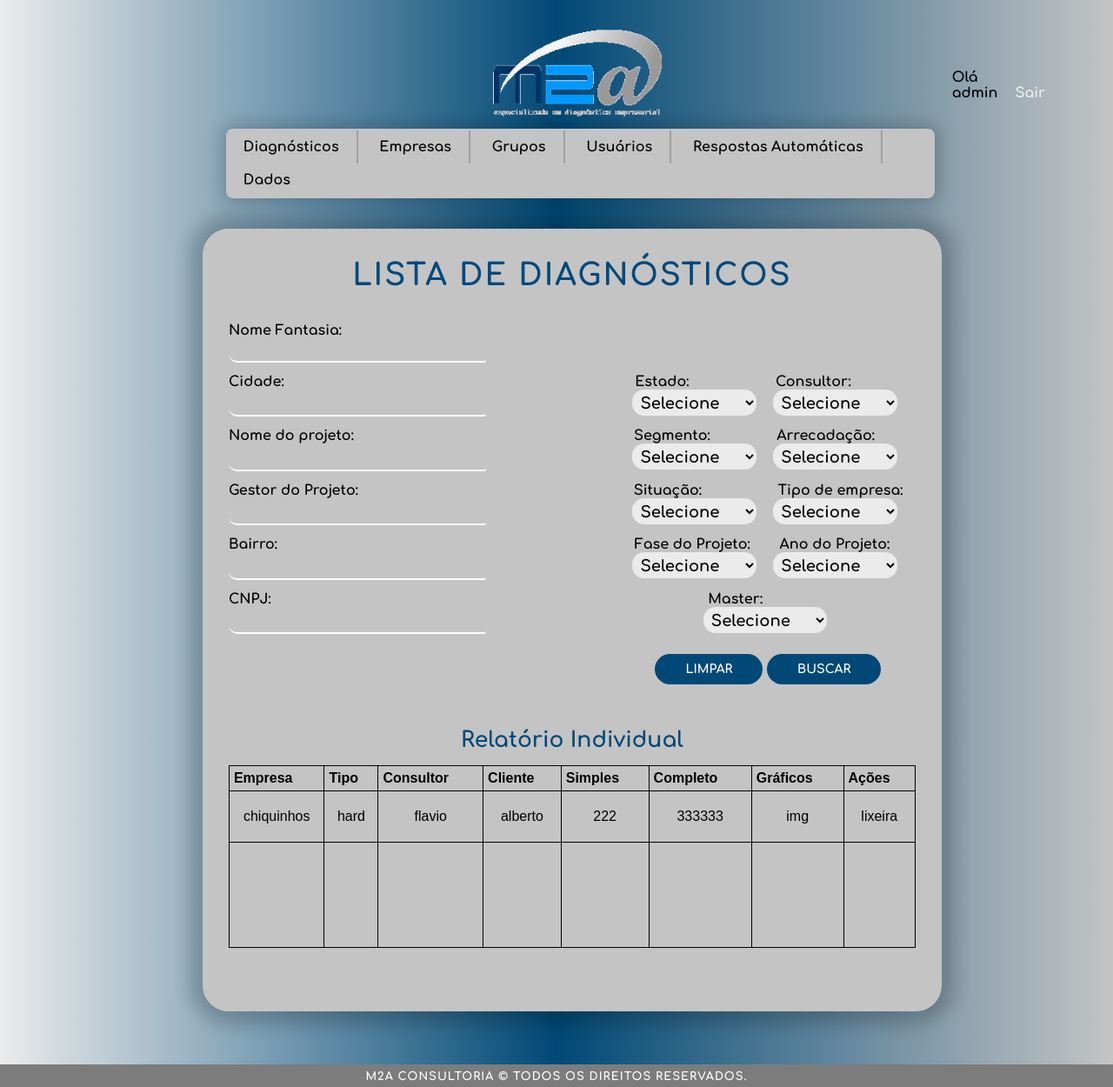
After one commit to Axpower22/M2A_Project, a Django app: page /lista_diagnosticos/ in a window 1280 px wide. The commit adds this page. Shown: the whole page at 87% size. Run offline with Django 3.2, Linux system fonts and the light colour scheme.

Commit message:
parte da tela de lista de diagnosticos/cadastro_empresa

```diff
--- a/M2A/urls.py
+++ b/M2A/urls.py
@@ -15,7 +15,7 @@ Including another URLconf
 """
 from django.contrib import admin
 from django.urls import path
-from M2A_app.views import msg_test, msg_test2, datahora, login, cadastro_usuario, cadastro_empresa
+from M2A_app.views import msg_test, msg_test2, datahora, login, cadastro_usuario, cadastro_empresa, lista_diagnostico
 
 urlpatterns = [
     path('admin/', admin.site.urls),
@@ -25,5 +25,7 @@ urlpatterns = [
     path('login/', login),
     path('cadastro_usuario/', cadastro_usuario),
     path('cadastro_empresa/', cadastro_empresa),
+    path('lista_diagnosticos/', lista_diagnostico),
+
 
 ]
--- a/M2A_app/Templates/M2A_app/cadastro_empresa.html
+++ b/M2A_app/Templates/M2A_app/cadastro_empresa.html
@@ -140,8 +140,7 @@
                 <h2>Informações do Responsável</h2>
             </div>
 
-            <footer>M2A CONSULTORIA © TODOS OS DIREITOS RESERVADOS.</footer>
-
+        <footer>M2A CONSULTORIA © TODOS OS DIREITOS RESERVADOS.</footer>
         </div>
         <script src="{% static 'M2A_app/js/main.js' %}"></script>
     </body>
--- /dev/null
+++ b/M2A_app/Templates/M2A_app/lista_diagnostico.html
@@ -0,0 +1,213 @@
+<!DOCTYPE html>
+<html lang="pt-BR" dir="ltr">
+    <head>
+        {% load static %}
+        <link rel="stylesheet" href="{% static 'M2A_app/css/lista_diagnostico.css' %}">
+        <link rel="shortcut icon" href="{%static 'M2A_app/img/favicon_m2a.ico' %}">
+        <link href="https://fonts.googleapis.com/css2?family=Comfortaa:wght@700&display=swap" rel="stylesheet">
+
+        <meta charset="UTF-8">
+
+        <title>Lista de Diagnósticos</title>
+    </head>
+
+    <body>
+        <div class="container">
+            <header>
+                <img src="{% static 'M2A_app/img/m2a-logo.png' %}" id="logo" draggable = "false" unselectable="on">
+                <nav>
+                    <ul class="nav_links">
+                        <li><a href="#">Diagnósticos</a></li>
+                        <li><a href="#">Empresas</a></li>
+                        <li><a href="#">Grupos</a></li>
+                        <li><a href="#">Usuários</a></li>
+                        <li><a href="#">Respostas Automáticas</a></li>
+                        <li id="ultimo_li"><a href="#">Dados</a></li>
+                    </ul>
+                </nav>
+                <p id="logger">Olá admin<a href="#" style="margin-left: 20px;">Sair</a></p>
+            </header>
+
+            <div class="info">
+                <h1>Lista de Diagnósticos</h1>
+
+                <form autocomplete="off">
+                    <label id="lb_nf">Nome Fantasia:</label>
+
+
+                    <br>
+
+                    <input type="text" name="nome_fantasia" autocomplete="off">
+
+
+                    <br>
+
+                    <label id="lb_cidade">Cidade:</label>
+                    <label id="lb_estado">Estado:</label>
+                    <label id="lb_consultor">Consultor:</label>
+
+                    <br>
+
+                    <input type="text" name="cidade" autocomplete="off">
+
+                    <select class="selects" name="select_estado">
+                        <option hidden value="">Selecione</option>
+                        <option value="AC">AC-Acre</option>
+                        <option value="AL">AL-Alagoas</option>
+                        <option value="AP">AP-Amapá</option>
+                        <option value="AM">AM-Amazonas</option>
+                        <option value="BA">BA-Bahia</option>
+                        <option value="CE">CE-Ceará</option>
+                        <option value="DF">DF-Distrito Federal</option>
+                        <option value="ES">ES-Espírito Santo</option>
+                        <option value="GO">GO-Goiás</option>
+                        <option value="MA">MA-Maranhão</option>
+                        <option value="MT">MT-Mato Grosso</option>
+                        <option value="MS">MS-Mato Grosso do Sul</option>
+                        <option value="MG">MG-Minas Gerais</option>
+                        <option value="PA">PA-Pará</option>
+                        <option value="PB">PB-Paraíba</option>
+                        <option value="PR">PR-Paraná</option>
+                        <option value="PE">PE-Pernambuco</option>
+                        <option value="PI">PI-Piauí</option>
+                        <option value="RJ">RJ-Rio de Janeiro</option>
+                        <option value="RN">RN-Rio Grande do Norte</option>
+                        <option value="RS">RS-Rio Grande do Sul</option>
+                        <option value="RO">RO-Rondônia</option>
+                        <option value="RR">RR-Roraima</option>
+                        <option value="SC">SC-Santa Catarina</option>
+                        <option value="SP">SP-São Paulo</option>
+                        <option value="SE">SE-Sergipe</option>
+                        <option value="TO">TO-Tocantins</option>
+                        <option value="EX">Estrangeiro</option>
+                    </select>
+
+                    <select id="consultor" name="select_consultor">
+                        <option hidden value="">Selecione</option>
+                        <option value="1">Consultor1</option>
+                    </select>
+
+                    <br>
+                    <label id="lb_nome_projeto">Nome do projeto:</label>
+                    <label id="lb_segmento">Segmento:</label>
+                    <label id="lb_arrecadacao">Arrecadação:</label>
+
+                    <br>
+
+                    <input type="text" name="nome_propjeto">
+
+                    <select class="selects" name="select_segmento">
+                        <option hidden value="">Selecione</option>
+                        <option value="1">??</option>
+                        <option value="2">???</option>
+                    </select>
+
+                    <select id="arrecadacao" name="select_arrecadacao">
+                        <option hidden value="">Selecione</option>
+                        <option value="1">???</option>
+                        <option value="2">?????</option>
+                    </select>
+
+                    <br>
+
+                    <label id="lb_gestor">Gestor do Projeto:</label>
+                    <label id="lb_situacao">Situação:</label>
+                    <label id="lb_tp_empresa">Tipo de empresa:</label>
+
+                    <br>
+
+                    <input type="text" name="gestor_projeto">
+
+                    <select class="selects" name="select_situacao">
+                        <option hidden value="">Selecione</option>
+                        <option value="1">???</option>
+                        <option value="2">?????</option>
+                    </select>
+
+                    <select id="tipo_empresa" name="select_tipo_empresa">
+                        <option hidden value="">Selecione</option>
+                        <option value="1">??</option>
+                        <option value="2">?</option>
+                    </select>
+
+                    <br>
+
+                    <label id="lb_bairro">Bairro:</label>
+                    <label id="lb_fase">Fase do Projeto:</label>
+                    <label id="lb_ano">Ano do Projeto:</label>
+
+
+                    <br>
+
+                    <input type="text" name="bairro">
+
+                    <select class="selects" name="select_fase_projeto">
+                        <option hidden value="">Selecione</option>
+                        <option value="1">??</option>
+                        <option value="2">?</option>
+                    </select>
+
+                    <select id="ano_projeto" name="select_ano_projeto">
+                        <option hidden value="">Selecione</option>
+                        <option value="1">??</option>
+                        <option value="2">?</option>
+                    </select>
+
+                    <br>
+                    <label id="lb_cnpj">CNPJ:</label>
+                    <label id="lb_master">Master:</label>
+
+                    <br>
+                    <input type="text" name="CNPJ" autocomplete="off">
+                    <select id="master" name="select_master">
+                        <option value="" hidden>Selecione</option>
+                        <option value="1">Cliente</option>
+                        <option value="2">Cliente Master</option>
+                        <option value="3">Consultor</option>
+                        <option value="4">Consultor Master</option>
+                    </select>
+
+                    <button id="b_limpar"><b>LIMPAR</b></button>
+                    <button><b>BUSCAR</b></button>
+
+                    <table>
+                        <caption><h2>Relatório Individual</h2></caption>
+                        <tr>
+                            <th>Empresa</th>
+                            <th>Tipo</th>
+                            <th>Consultor</th>
+                            <th>Cliente</th>
+                            <th>Simples</th>
+                            <th>Completo</th>
+                            <th>Gráficos</th>
+                            <th>Ações</th>
+                        </tr>
+                        <tr>
+                            <td>chiquinhos</td>
+                            <td>hard</td>
+                            <td>flavio</td>
+                            <td>alberto</td>
+                            <td>222</td>
+                            <td>333333</td>
+                            <td>img</td>
+                            <td>lixeira</td>
+                        </tr>
+                        <tr>
+                            <td style="padding: 60px 0px 60px 0px;"></td>
+                            <td></td>
+                            <td></td>
+                            <td></td>
+                            <td></td>
+                            <td></td>
+                            <td></td>
+                            <td></td>
+                        </tr>
+                    </table>
+
+                </form>
+            </div>
+        <footer>M2A CONSULTORIA © TODOS OS DIREITOS RESERVADOS.</footer>
+        </div>
+
+    </body>
+</html>
--- a/M2A_app/static/M2A_APP/css/cadastro_usuario.css
+++ b/M2A_app/static/M2A_APP/css/cadastro_usuario.css
@@ -135,9 +135,6 @@ label{
     padding-bottom: 0px;
 }
 
-#lb_n, #lb_e{
-
-}
 .cadastro input[name="senha"], .cadastro input[name="confirma_senha"]{
     margin-bottom: 2px;
 }
@@ -145,9 +142,11 @@ label{
 .cadastro input[name="senha"]{
     margin-right: 130px;
 }
+
 #l_tel, #l_c{
     margin-top: 10px;
 }
+
 #l_tel{
     margin-right: 285px;
 }
--- /dev/null
+++ b/M2A_app/static/M2A_APP/css/lista_diagnostico.css
@@ -0,0 +1,295 @@
+body{
+    margin:0;
+    padding:0;
+    background: #ebebeb;
+    background-image: linear-gradient(90deg, rgba(235, 235, 235),rgba(0, 73, 118), rgba(196,196, 196));
+    font-family: "Comfortaa", "Arial", sans-serif;
+}
+
+body::-webkit-scrollbar{
+     width: 7px;
+     background-color: #C4C4C4;
+}
+
+body::-webkit-scrollbar-thumb {
+    background-color: #004976;
+    border-radius: 100px 100px 100px 100px;
+}
+
+.container{
+    box-sizing: border-box;
+    position: relative;
+    height: 1250px;
+    width: 100%;
+}
+
+#logo{
+    padding: 18px;
+    height: 100px;
+    position: relative;
+    left: 52%;
+    transform: translate(-50%, -10%);
+}
+
+li, a{
+    font-family: "Comfortaa", "Arial", sans-serif;
+    font-weight: 500;
+    font-size: 16px;
+    color: #edf0f1;
+    text-decoration: none;
+}
+
+header{
+    display: flex;
+    justify-content: space-between;
+    align-items: center;
+    padding: 30px;
+}
+
+.nav_links{
+    background-color: #C4C4C4;
+    border: none;
+    border-radius: 8px;
+    position: relative;
+    top: 90px;
+    list-style: none;
+    padding: 2px 0px;
+    box-shadow: 0px 0px 20px 5px rgba(0, 0, 0, 0.2);
+}
+
+.nav_links li{
+    display: inline-block;
+    padding: 10px 20px;
+    border-right: 2px solid #a0a0a0;
+}
+
+.nav_links li a{
+    color: black;
+    transition: all .3s ease 0s;
+}
+
+.nav_links li a:hover{
+    opacity: 0.7;
+}
+
+#logger{
+    padding: 9px 20px;
+    background: none;
+    transition: all .3s ease 0s;
+}
+
+#ultimo_li{
+    border-right: none;
+}
+
+h1{
+    margin: 0;
+    padding-top: 0;
+    padding-bottom: 15px;
+    padding-left: 0;
+    color: #00497D;
+    text-align: center;
+    letter-spacing: 2px;
+    text-transform: uppercase;
+    font-size: 35px;
+    margin-bottom: 20px;
+}
+
+.info{
+    width: 850px;
+    height: 900px;
+    border: 2px solid #C4C4C4;
+    border-radius: 30px 30px 30px 30px;
+    color: #fff;
+    background-color: #C4C4C4;
+    top: 57%;
+    left: 51.4%;
+    position: absolute;
+    transform: translate(-50%, -50%);
+    box-sizing: border-box;
+    padding: 32px 28px;
+    box-shadow: 0px 0px 20px 15px rgba(0, 0, 0, 0.2);
+}
+
+.info label{
+    color: #000;
+}
+
+#lb_estado{
+    margin-left: 50.5%;
+}
+
+#lb_consultor{
+    margin-left: 12%;
+}
+
+#lb_segmento{
+    margin-left: 40.2%;
+}
+
+#lb_arrecadacao{
+    margin-left: 9.1%;
+}
+
+#lb_situacao{
+    margin-left: 39.5%;
+}
+
+#lb_tp_empresa{
+    margin-left: 10.5%;
+
+}
+
+#lb_fase{
+    margin-left: 51.4%;
+}
+
+#lb_ano{
+    margin-left: 3.7%;
+}
+
+.info .selects{
+    margin-left: 20.7%;
+}
+
+#lb_master{
+    margin-left: 63%;
+}
+
+#master{
+    margin-left: 31%;
+
+}
+
+.info input{
+    padding-bottom: 0px;
+    background: transparent;
+    outline: none;
+    width: 37%;
+    border: none;
+    border-bottom: 2px solid white;
+    border-radius: 0px 0px 3px 10px;
+    height: 25px;
+    font-size: 16px;
+    margin-bottom: 13px;
+    text-indent: 3px;
+}
+
+.info select{
+    background: #ebebeb;
+    border: none;
+    border-radius: 14px 14px 14px 14px;
+    outline: none;
+    color: black;
+    padding: 5px;
+    margin-left: 15px;
+    font-family: "Comfortaa", Arial, sans-serif;
+    width:18%;
+    height: 30px;
+    font-size: 18px;
+    cursor: pointer;
+}
+
+.info select:hover{
+    background-color: #ebebeb;
+    opacity: 0.8;
+    transition: .2s;
+}
+
+.cadastro select::-webkit-scrollbar{
+     width: 7px;
+     background-color: #C4C4C4;
+}
+
+.cadastro select::-webkit-scrollbar-thumb{
+    background-color: white;
+    border-radius: 100px 100px 100px 100px;
+}
+
+option{
+    background-color: #C4C4C4;
+}
+
+button{
+    cursor: pointer;
+    color: white;
+    position: relative;
+    left: 55%;
+    padding: 10px 35px 10px 35px;
+    margin-top: 10px;
+    border: none;
+    outline: none;
+    font-weight: bold;
+    font-family: "Comfortaa", "Arial", sans-serif;
+    font-size: 14px;
+    background: #004976;
+    border-radius: 20px;
+}
+
+button:hover{
+    background: #19394D;
+    transition: .3s;
+}
+
+#b_limpar{
+    margin-left: 56px;
+}
+
+h2{
+    font-family: "Comfortaa", "Arial", sans-serif;
+    margin: 0;
+    padding-top: 0;
+    padding-bottom: 15px;
+    color: #004976;
+    font-size: 25px;
+    margin-top: 50px;
+}
+
+.info table{
+    font-family: "Arial", sans-serif;
+    width: 100%;
+    border: 1px solid black;
+    border-collapse: collapse;
+    padding: 20px;
+}
+
+.info th{
+    font-weight: bold;
+}
+
+.info td{
+    padding: 20px 0px 20px 0px;
+    text-align: center;
+}
+
+.info th, td{
+    border: 1px solid black;
+    padding: 5px;
+}
+
+.info tr:nth-child(odd){
+    text-align: left;
+    color: #000;
+}
+
+.info tr:nth-child(even){
+    text-align: left;
+    color: #000;
+}
+
+#vazio{
+    padding: 20px 0px 20px 0px;
+}
+
+footer{
+    color: white;
+    background: #7C7C7C;
+    font-size: 12.9px;
+    text-align: center;
+    width: 100%;
+    position: absolute;
+    bottom: 0;
+    letter-spacing: 1px;
+    padding-top: 7px;
+    padding-bottom: 5px;
+}
--- a/M2A_app/static/M2A_APP/js/main.js
+++ b/M2A_app/static/M2A_APP/js/main.js
@@ -17,7 +17,7 @@ var imf = new Inputmask("999.999.999-99");
 imf.mask(cpf);
 
 //máscara cnpj
-var cnpj = document.getElementById("cnpj");
+var cnpj = document.getElementById("id_cnpj");
 
 var imj = new Inputmask("99.999.999/9999-99");
-imj.mask(id_cnpj);
+imj.mask(cnpj);
--- a/M2A_app/views.py
+++ b/M2A_app/views.py
@@ -19,7 +19,9 @@ def login(request):
 
 def cadastro_usuario(request):
     return render(request, 'M2A_app/cadastro_usuario.html')
-# Create your views here.
 
 def cadastro_empresa(request):
     return render(request, 'M2A_app/cadastro_empresa.html')
+
+def lista_diagnostico(request):
+    return render(request, 'M2A_app/lista_diagnostico.html')
```
Also changed, not shown: M2A_app/Templates/M2A_app/Lista_diagnostico.html (deleted, +0 -10 lines), M2A_app/static/M2A_APP/css/cadastro_empresa.css (+12 -3 lines).
